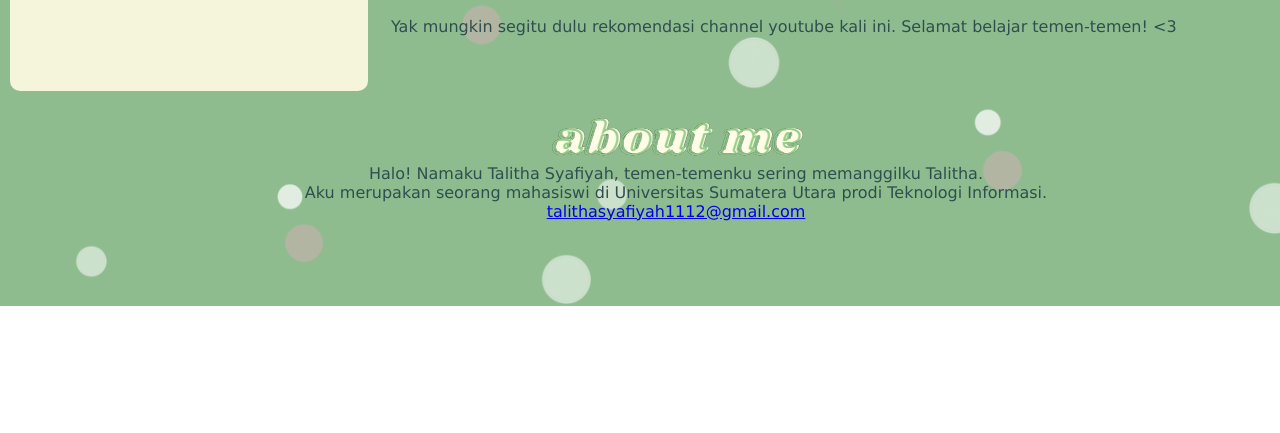
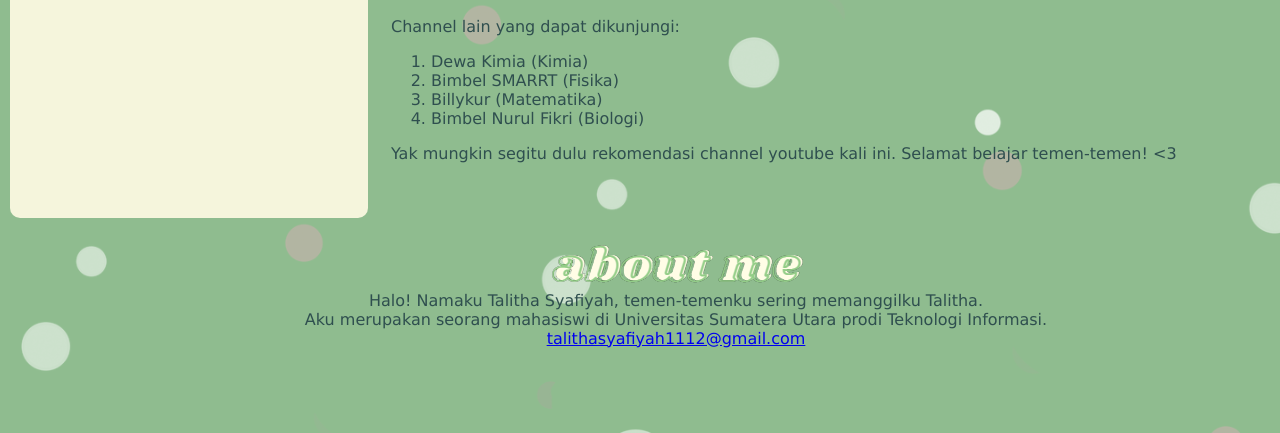
Before and after one commit to talithasyafiyah/Tugas1, a plain HTML site: page index.html in a window 1280 px wide. Shown: the part 1906-2339 px from the top of the page. Before the commit the page ends 2212 px from the top, so only its background shows below. Drawn offline with Linux system fonts and the light colour scheme.

Commit message:
html update

```diff
--- a/index.html
+++ b/index.html
@@ -130,6 +130,13 @@
                 <br>Channel ini juga bagusss!! Kalian harus nonton video di channel ini.
                 <br>
                 <br>
+                Channel lain yang dapat dikunjungi:
+                <ol>
+                    <li>Dewa Kimia (Kimia)</li>
+                    <li>Bimbel SMARRT (Fisika)</li>
+                    <li>Billykur (Matematika)</li>
+                    <li>Bimbel Nurul Fikri (Biologi)</li>
+                </ol>
                 Yak mungkin segitu dulu rekomendasi channel youtube kali ini. Selamat belajar temen-temen! <3 </p
                 <br>
                 <br>
```
